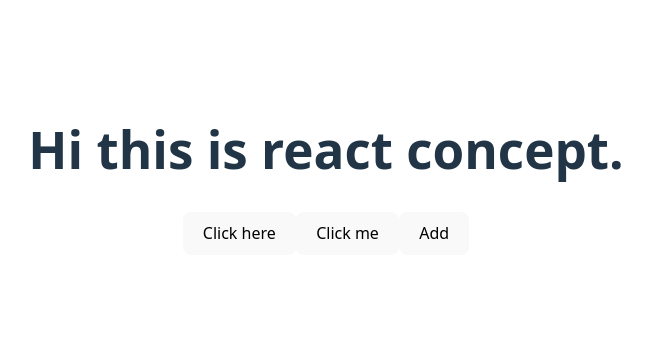
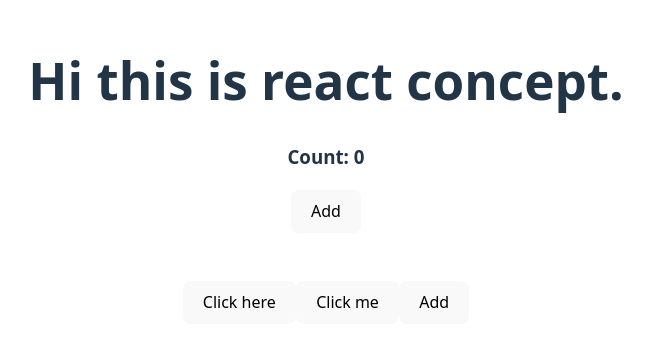
Before and after one commit to itsprodip/react-core-concepts, a React (Vite) app: page / in a window 1280 px wide. Shown: the part 229-576 px from the top of the page, without its empty margins (314-966 px from the left). Built offline with nearby package versions, Linux system fonts and the light colour scheme.

Commit message:
count state added

```diff
--- a/src/App.jsx
+++ b/src/App.jsx
@@ -1,5 +1,5 @@
 import "./App.css";
-
+import Counter from './Counter'
 function App() {
   function handleClick() {
     alert("Button clicked");
@@ -11,6 +11,8 @@
   return (
     <>
       <h1>Hi this is react concept.</h1>
+      <Counter></Counter>
+      <br /> <br />
       <button className="btn" onClick={handleClick}>
         Click here
       </button>
--- /dev/null
+++ b/src/Counter.jsx
@@ -0,0 +1,16 @@
+import { useState } from "react"
+
+export default function Counter(){
+    const [count,setCount]=useState(0);
+
+    const handleAddBtn=()=>{
+       const newCount=count+1;
+       setCount(newCount);
+    }
+    return (
+        <div>
+           <h3>Count: {count}</h3>
+            <button onClick={handleAddBtn}>Add</button>
+        </div>
+    )
+}
```
